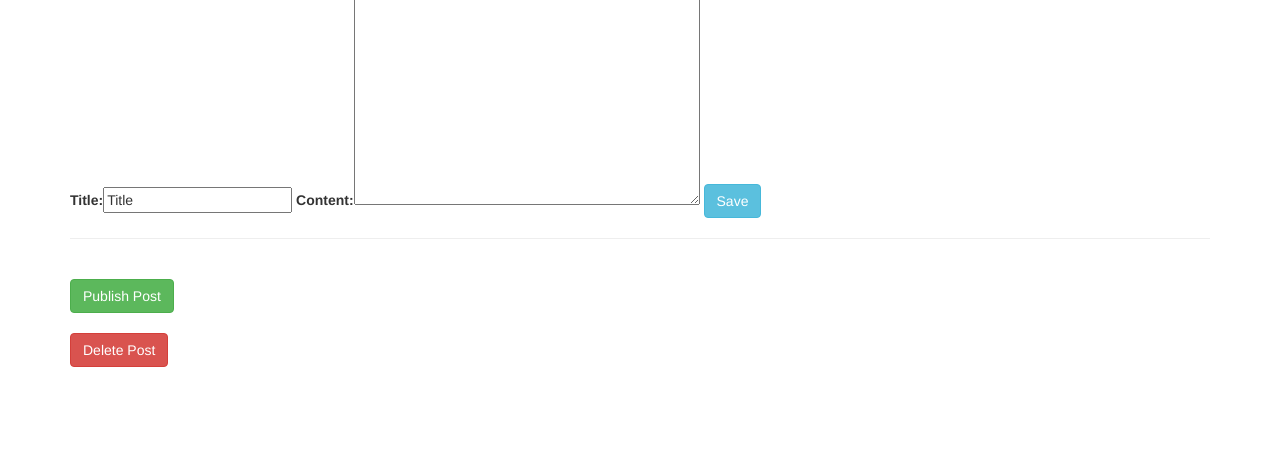
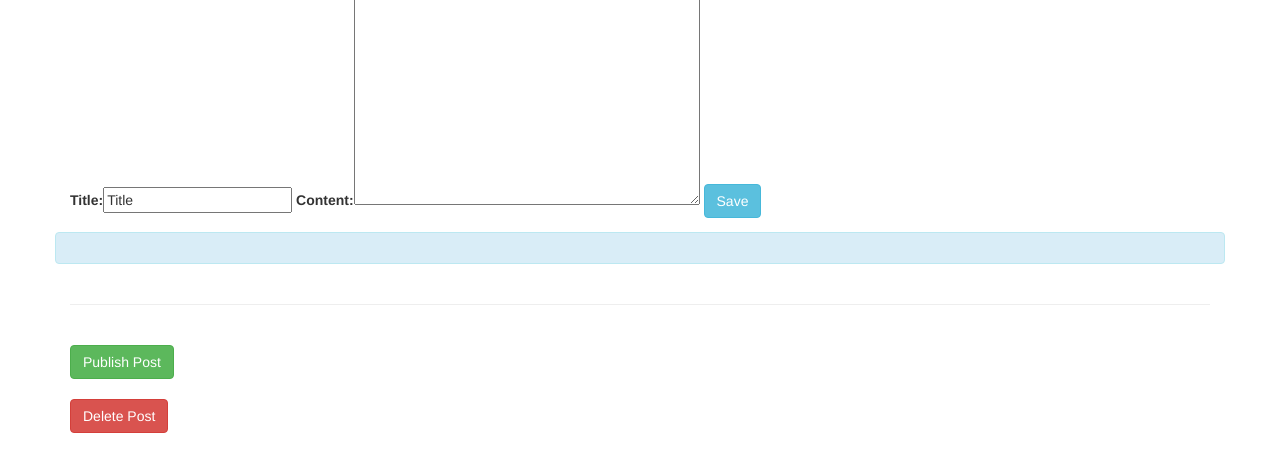
Before and after one commit to jhooey/flyblog, a Django app: template blog/templates/blog/update_post.html in a window 1280 px wide. Shown: the part 171-643 px from the top of the page. Run offline with Django 3.2, Linux system fonts and the light colour scheme; the template is opened without the code that fills it: values that come from a table or form of the project are taken from there, others are empty; some libraries are stand-ins or nearby versions.

Commit message:
Autosave working :)

```diff
--- a/blog/templates/base.html
+++ b/blog/templates/base.html
@@ -7,9 +7,9 @@
 
 <link href="{% static 'css/bootstrap.min.css' %}" rel="stylesheet">
 
-<script src="{% static 'js/bootstrap.min.js' %}"></script>
 
 <script src="https://code.jquery.com/jquery-3.1.1.min.js"></script>
+<script src="{% static 'js/bootstrap.min.js' %}"></script>
 
 </head>
 
--- a/blog/templates/blog/update_post.html
+++ b/blog/templates/blog/update_post.html
@@ -4,14 +4,22 @@
 {% block content %}
 <h1>Update Post</h1>
 <h3>Author:{{post.author}}</h3>
+<div class="row">
+	<div class="col-xs-12">
+		<form id="post_form" action="{% url 'update_post' post_id=post.id %}" method="post" enctype="multipart/form-data">
+			{% csrf_token %}
 
-<form action="{% url 'update_post' post_id=post.id %}" method="post" enctype="multipart/form-data">
-	{% csrf_token %}
+			{{form}}
 
-	{{form}}
-
-	<input class="btn btn-info" role="button" type="submit" value="Save">
-</form>
+			<input class="btn btn-info" role="button" type="submit" value="Save">
+		</form>
+	</div>
+</div>
+<div class="row">
+	<div id="autosave_div" class="col-xs-12 alert alert-info">
+		<div id="autosave_status"></div>
+	</div>
+</div>
 
 <hr />
 <br />
@@ -25,4 +33,31 @@
 <br/ >
 
 <a  class="btn btn-danger" role="button"  href="{% url 'delete_post' post_id=post.id %}">Delete Post</a>
+
+
+
+<script>
+//autosave post content
+window.setInterval(
+function (){
+
+$.post("{% url 'update_post' post_id=post.id %}",
+		$('#post_form').serialize())
+
+		.done(function(data, status) {
+			$('#autosave_div').slideUp("default", function(){
+				var dt = new Date();
+				$('#autosave_status').text("Last autosaved at " + dt);
+			});
+			$('#autosave_div').slideDown();
+		});
+
+}, 30000); //autosave every 30 seconds
+</script>
+
+
+
+
+
+
 {% endblock %}
```
Also changed, not shown: blog/views.py (+9 -4 lines).
